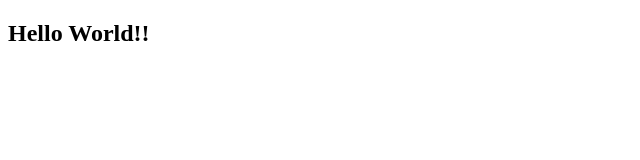
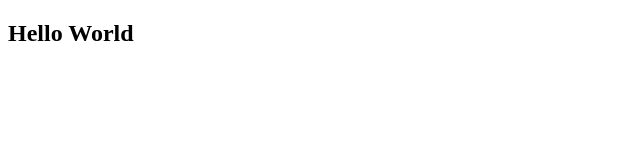
Before and after one commit to sonaliSingh10/myProject, a plain HTML site: page index.html in a window 1280 px wide. Shown: the full height of the page, 0-640 px from the left. Drawn offline with Linux system fonts and the light colour scheme.

Commit message:
Update index.html
removed extra exclamation marks

```diff
--- a/index.html
+++ b/index.html
@@ -6,6 +6,6 @@
     <title>My Portfolio</title>
 </head>
 <body>
-   <h2>Hello World!!</h2>
+   <h2>Hello World</h2>
 </body>
 </html>
```
